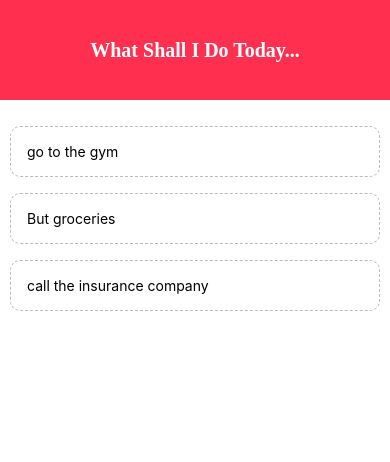
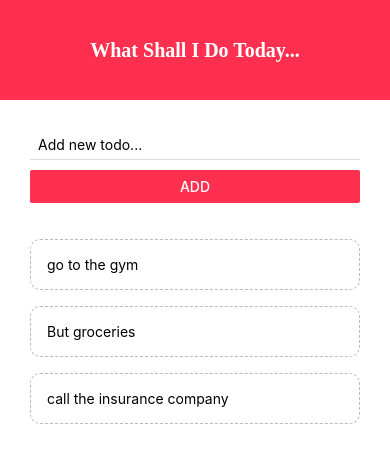
Before and after one commit to HampusJohnOlausson/react-native-todo-app, a React Native app: screen / in a window 390 px wide. Shown: the top 462 px of the page. Built offline with nearby package versions, Linux system fonts and the light colour scheme.

Commit message:
functionality to add todo

```diff
--- a/App.js
+++ b/App.js
@@ -1,6 +1,7 @@
 import React, { useState} from 'react';
-import Header from './components/header'
-import TodoItem from './components/todoItem'
+import Header from './components/header';
+import TodoItem from './components/todoItem';
+import AddTodo from './components/addTodo';
 import { StyleSheet, Text, View, FlatList } from 'react-native';
 
 export default function App() {
@@ -17,11 +18,21 @@ export default function App() {
     });
   }
 
+  const submitHandler = (text) => {
+
+      setTodos((prevTodos) => {
+      return [
+        { text: text, key: Math.random().toString()},
+        ...prevTodos
+      ];
+    });
+  }
+
   return (
     <View style={styles.container}>
       <Header/>
       <View style={styles.content}>
-        {/* to form */}
+        <AddTodo submitHandler={submitHandler}/>
         <View style={styles.list}>
         <FlatList
         data={todos}
@@ -42,9 +53,12 @@ const styles = StyleSheet.create({
     backgroundColor: '#fff',
   },
   content: {
-    padding: 10,
+    flex: 1,
+    padding: 30,
   },
   list: {
+    flex: 1,
+    marginTop: 20,
 
   }
 });
--- /dev/null
+++ b/components/addTodo.js
@@ -0,0 +1,32 @@
+import React, { useState } from 'react';
+import { StyleSheet, Text, View, TextInput, Button } from 'react-native';
+
+export default function AddTodo({ submitHandler }){
+
+    const [text, setText] = useState('');
+
+    const changeHandler = (val) => {
+        setText(val);
+    }
+
+    return (
+        <View>
+            <TextInput
+             style={styles.input}
+             placeholder="Add new todo..."
+             onChangeText={changeHandler}
+            />
+            <Button onPress={() => submitHandler(text)} title='Add' color='#ff304f'/>
+        </View>
+    )
+}
+
+const styles = StyleSheet.create({
+    input: {
+        marginBottom: 10,
+        paddingHorizontal: 8,
+        paddingVertical: 6,
+        borderBottomWidth: 1,
+        borderBottomColor: '#ddd'
+    }
+})
```
